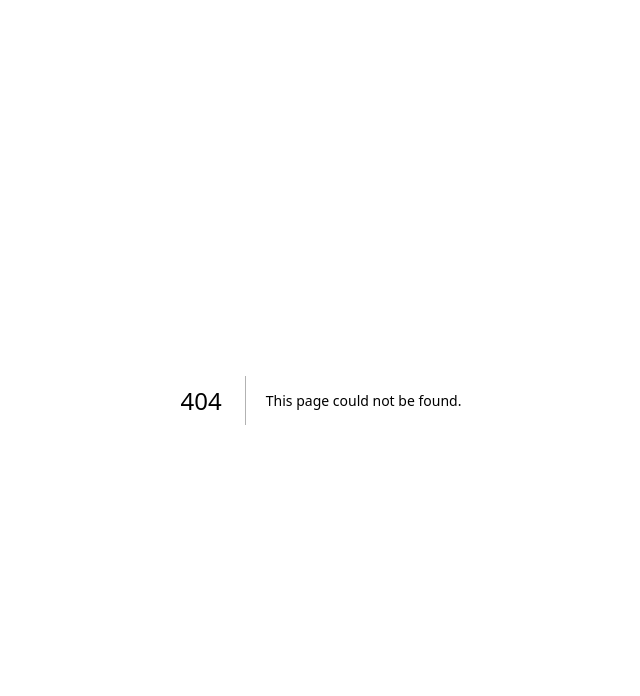
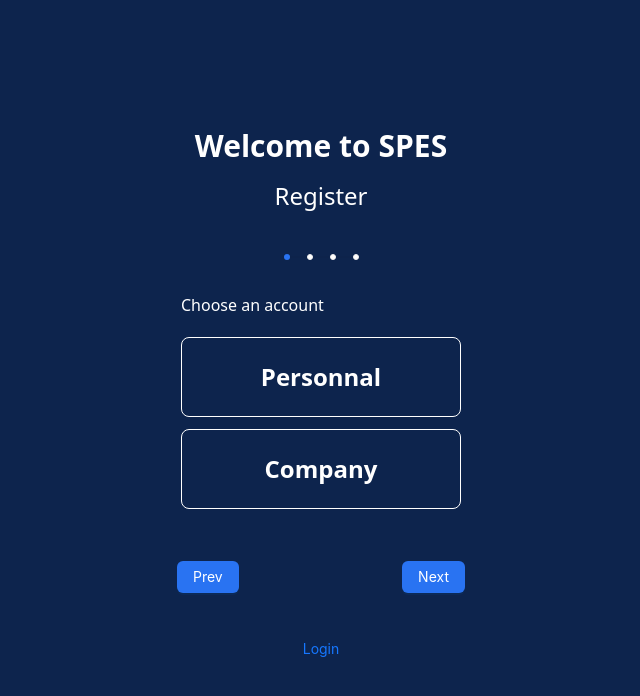
Before and after one commit to CREDO23/quickbook-frontend, a Next.js app: page /register in a window 1280 px wide. Before the commit this address had no page. Shown: the top 696 px of the page, without its empty margins (319-959 px from the left). Built offline with nearby package versions, Linux system fonts and the light colour scheme.

Commit message:
add first step in regidtration

```diff
--- a/components/Input.tsx
+++ b/components/Input.tsx
@@ -26,10 +26,11 @@ export default function Input(props: InputProps): JSX.Element {
         loading = false,
         showLabel = true,
         error,
+        labelColor = 'primary'
     } = props;
     return (
         <div className="w-full text-blue-10 m-1 flex flex-col justify-center gap-1">
-            {showLabel && <p>{label}</p>}
+            {showLabel && <p className={` ${labelColor == 'primary' ? ' text-blue-10' : labelColor == 'secondary' ? ' text-white' : ''}`}>{label}</p>}
             {type === "text" && (
                 <Inpt
                     placeholder={placeholder}
--- a/components/RegisterSteps.tsx
+++ /dev/null
@@ -1,34 +0,0 @@
-import { Steps, ConfigProvider } from "antd";
-
-interface Props {
-    steps: { title: string; description: string; form: JSX.Element }[];
-}
-
-export default function RegisterStep({ steps }: Props): JSX.Element {
-    const items = steps.map((item) => ({
-        key: item.title,
-        title: item.title,
-        description: item.description,
-    }));
-    return (
-        <ConfigProvider
-            theme={{
-                components: {
-                    Steps: {
-                        colorText: "rgb(7,26,64)",
-                        colorPrimary: "rgb(191,191,191)",
-                    },
-                },
-            }}
-        >
-            <div className="w-full">
-                <Steps
-                    size="small"
-                    className=" text-yellow-900"
-                    current={4}
-                    items={items}
-                />
-            </div>
-        </ConfigProvider>
-    );
-}
--- /dev/null
+++ b/components/registerForms/Account.tsx
@@ -0,0 +1,13 @@
+export default function Account () : JSX.Element {
+    return <form className=" w-80" >
+        <p className=" text-white pl-5">Choose an account</p>
+        <div className="w-full flex flex-col items-center gap-3 p-5">
+                <div className=" hover:border-blue-2 text-white transition-all hover:text-blue-2 rounded-lg border cursor-pointer border-white w-full h-20 flex items-center justify-center">
+                   <p className=" text-2xl font-semibold ">Personnal</p>
+                </div>
+                <div className="border  hover:border-blue-2 text-white transition-all hover:text-blue-2 cursor-pointer rounded-lg border-white w-full h-20 flex items-center justify-center">
+                   <p className=" text-2xl font-semibold">Company</p>
+                </div>
+        </div>
+    </form>
+}
--- a/pages/index.tsx
+++ b/pages/index.tsx
@@ -14,6 +14,7 @@ export default function Home(): JSX.Element {
                     block
                     title="Envoyer"
                 />
+                <Input label="Username" onChange={() => {}}/>
             </div>
         </Layout>
     );
--- a/pages/login.tsx
+++ b/pages/login.tsx
@@ -15,6 +15,8 @@ export default function Login(): JSX.Element {
                 <form className="w-80 flex flex-col items-center gap-3">
                     <Input
                         size="large"
+                        label="Email"
+                        labelColor="secondary"
                         placeholder="Enter your email"
                         addonAfter={<MailOutlined className=" text-white" />}
                         onChange={() => {
@@ -24,6 +26,8 @@ export default function Login(): JSX.Element {
 
                     <Input
                         size="large"
+                        label="Password"
+                        labelColor="secondary"
                         type="password"
                         placeholder="Enter your password"
                         onChange={() => {
--- /dev/null
+++ b/pages/register.tsx
@@ -0,0 +1,67 @@
+
+import Input from "../components/Input";
+import { MailOutlined } from "@ant-design/icons";
+import Button from "../components/Button";
+import { Steps } from "antd";
+import Account from "../components/registerForms/Account";
+
+export default function  Register(): JSX.Element {
+    return (
+        <div className=" flex items-center  bg-blue-10 justify-center p-4 w-screen h-screen">
+            <div className=" flex flex-col  items-center gap-6">
+                <div className="flex items-center flex-col gap-4 justify-center">
+                    <h3 className=" text-white font-semibold text-3xl">Welcome to <span className=" font-extrabold">SPES</span> </h3>
+                    <p className="text-2xl font-light text-white">Register</p>
+                </div>
+
+               <div>
+                <Steps type="inline" size="small"  progressDot
+      current={0}
+      items={[
+        {
+          description : 'Step1'
+        },
+        {
+            description: 'Step 2',
+        },
+        {
+            description: 'Step 3',
+        },
+        {
+            description: 'Step 4',
+          },
+      ]}/>
+               </div>
+
+             <Account/>
+               <div className=" w-full flex items-center justify-between px-4">
+               <Button
+                    type="primary"
+                    title="Prev"
+                    onClick={() => {
+                        console.log("");
+                    }}
+                />
+                 <Button
+                    type="primary"
+                    title="Next"
+                    onClick={() => {
+                        console.log("");
+                    }}
+                />
+               </div>
+
+                <div className="w-full flex items-center px-4 justify-center">
+                    <Button
+                        type="link"
+                        block
+                        title="Login"
+                        onClick={() => {
+                            console.log("");
+                        }}
+                    />
+                </div>
+            </div>
+        </div>
+    );
+}
--- a/types/input.ts
+++ b/types/input.ts
@@ -23,4 +23,5 @@ export interface InputProps {
     loading?: boolean;
     showLabel?: boolean;
     error?: string;
+    labelColor ? : 'primary' | 'secondary'
 }
```
